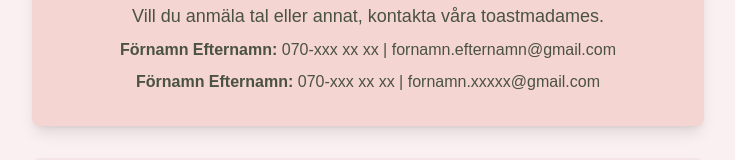
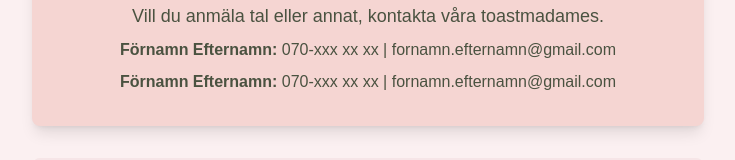
Before and after one commit to Alecktos/alecktos-website, a Next.js app: page / in a window 1280 px wide. Shown: the part 874-1034 px from the top of the page, without its empty margins (272-1007 px from the left). Built offline with nearby package versions, Linux system fonts and the light colour scheme; no server answers.

Commit message:
Change lastname

```diff
--- a/app/page.tsx
+++ b/app/page.tsx
@@ -44,7 +44,7 @@ export default function Home() {
 		          </p>
 		          <div className="text-sage-darker space-y-2 text-sage-darker ">
 		          <p><strong>Förnamn Efternamn:</strong> 070-xxx xx xx | fornamn.efternamn@gmail.com</p>
-		          <p><strong>Förnamn Efternamn:</strong> 070-xxx xx xx | fornamn.xxxxx@gmail.com</p>
+		          <p><strong>Förnamn Efternamn:</strong> 070-xxx xx xx | fornamn.efternamn@gmail.com</p>
 	          </div>
 	          </div>
           </div>
```
